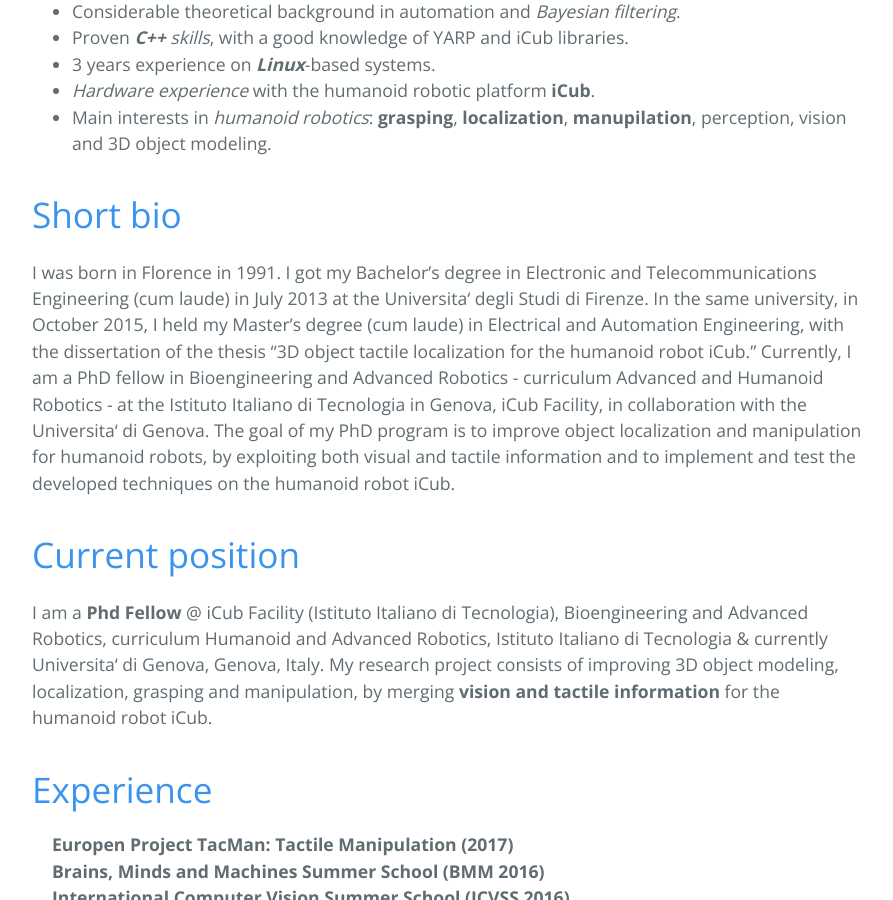
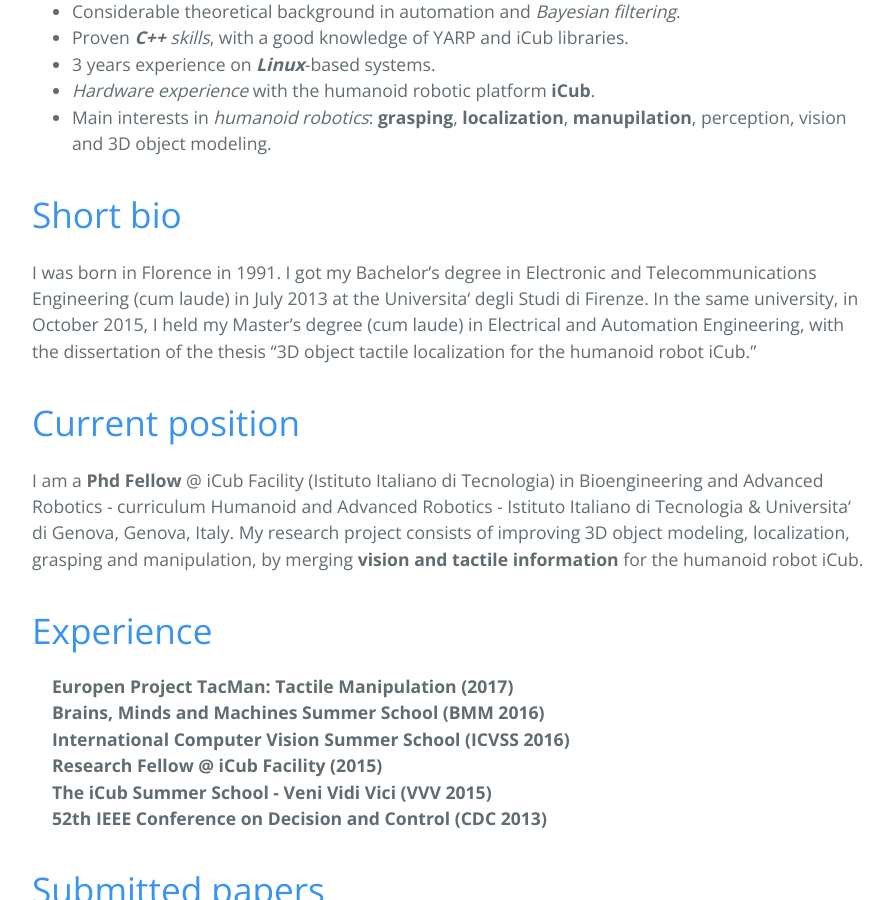
Before and after one commit to giuliavezzani/giuliavezzani_old.github.io, a Jekyll site: the page built from index.md, in a window 1280 px wide and 900 px high, scrolled down 796 px. Shown: the whole window, without its empty margins (192-1085 px from the left). Built offline with Jekyll 4.4.1, drawn with Linux system fonts in a browser that asks for light colours; our own code applies the rules of GitHub Pages for plain Markdown files.

Commit message:
Update index.md

```diff
--- a/index.md
+++ b/index.md
@@ -25,18 +25,13 @@ challenging problems very exciting and thus I am very prone to work hard and fin
 I was born in Florence in 1991. I got my Bachelor’s degree in Electronic and Telecommunications
 Engineering (cum laude) in July 2013 at the Universita‘ degli Studi di Firenze. In the same university, in
 October 2015, I held my Master’s degree (cum laude) in Electrical and Automation Engineering, with the
-dissertation of the thesis "3D object tactile localization for the humanoid robot iCub." Currently, I am a
-PhD fellow in Bioengineering and Advanced Robotics - curriculum Advanced and Humanoid Robotics - at
-the Istituto Italiano di Tecnologia in Genova, iCub Facility, in collaboration with the Universita‘ di Genova.
-The goal of my PhD program is to improve object localization and manipulation for humanoid robots, by
-exploiting both visual and tactile information and to implement and test the developed techniques on the
-humanoid robot iCub.
+dissertation of the thesis "3D object tactile localization for the humanoid robot iCub."
+
 
 # Current position
 
-I am a **Phd Fellow** @ iCub Facility (Istituto Italiano di Tecnologia), Bioengineering and Advanced
- Robotics, curriculum Humanoid and Advanced Robotics, Istituto Italiano di Tecnologia &
-currently Universita‘ di Genova, Genova, Italy.
+I am a **Phd Fellow** @ iCub Facility (Istituto Italiano di Tecnologia) in Bioengineering and Advanced
+ Robotics - curriculum Humanoid and Advanced Robotics - Istituto Italiano di Tecnologia & Universita‘ di Genova, Genova, Italy.
 My research project consists of improving 3D object modeling, localization, grasping and manipulation,
 by merging **vision and tactile information** for the humanoid robot iCub.
 
```
